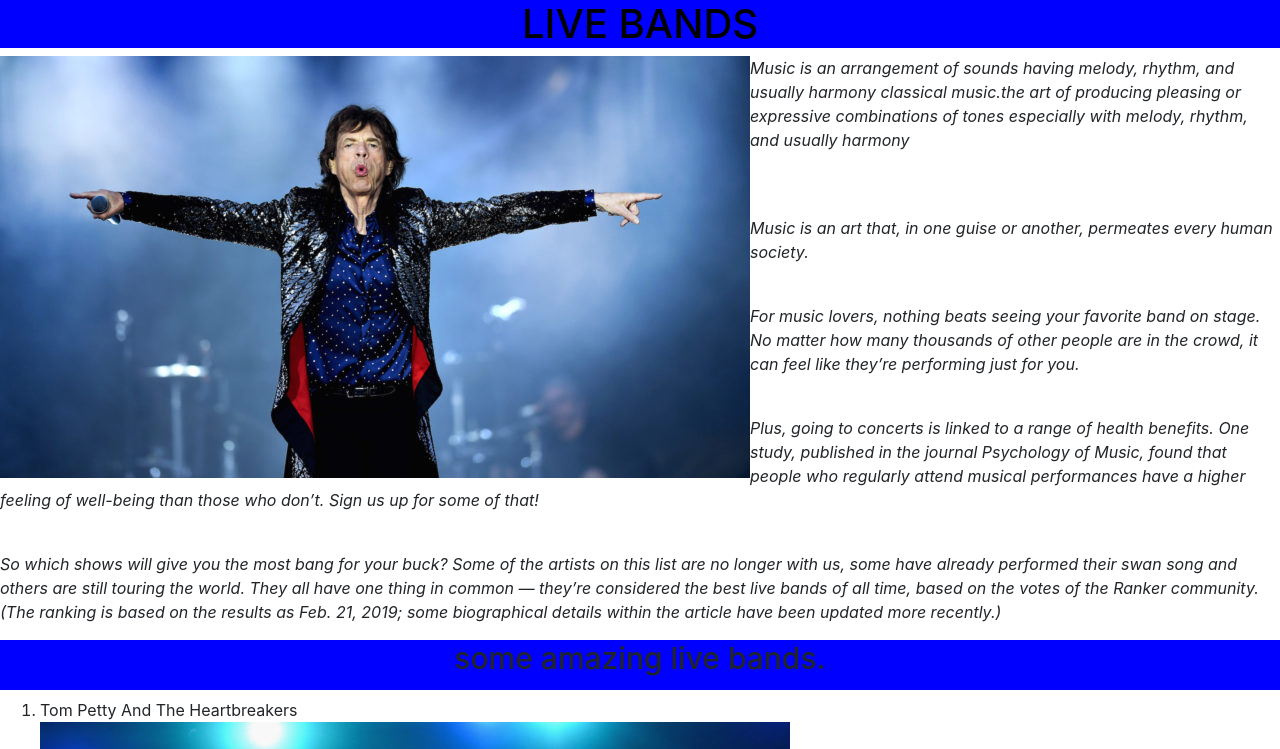
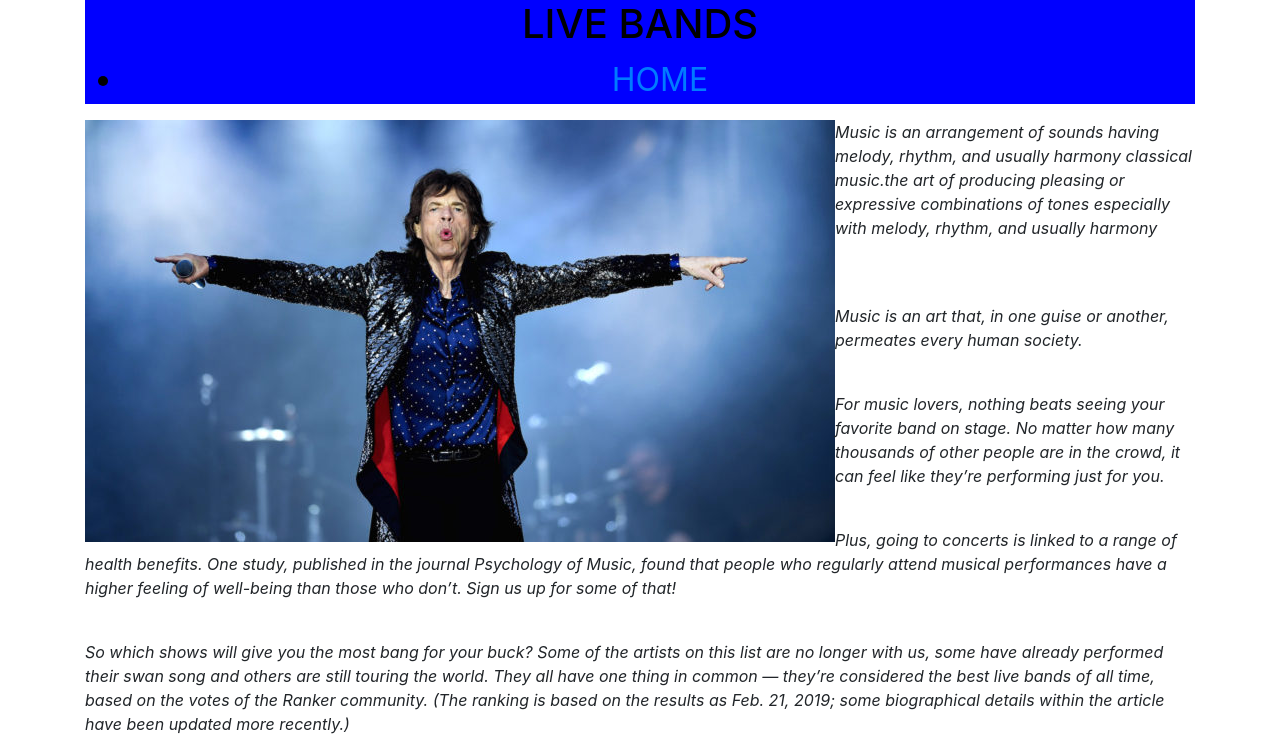
Before and after one commit to Ogunleyefemi/liveband, a plain HTML site: page index.html in a window 1280 px wide. Shown: the top 749 px of the page. Drawn offline with Linux system fonts and the light colour scheme.

Commit message:
add nav bar

```diff
--- a/css/style.css
+++ b/css/style.css
@@ -6,7 +6,8 @@
 }
 .img1{
     float: left;
-    height: fit-content;
+    max-width: 70;
+    height: 70;
 }
 .body{
     font-style: italic;
--- a/index.html
+++ b/index.html
@@ -10,12 +10,18 @@
     <title>Live Bands</title>
 </head>
 <body>
-    <div>
+    <div class="container">
 
 
 
     <div class="header">
         <h1>LIVE BANDS</h1>
+        <nav class="mynav">
+            <ul>
+                <li><a href="index.html">HOME</a></li>
+
+            </ul>
+        </nav>
     </div>
     <img src="img/h1.jpg" class="img1" alt="a musician">
 
```
